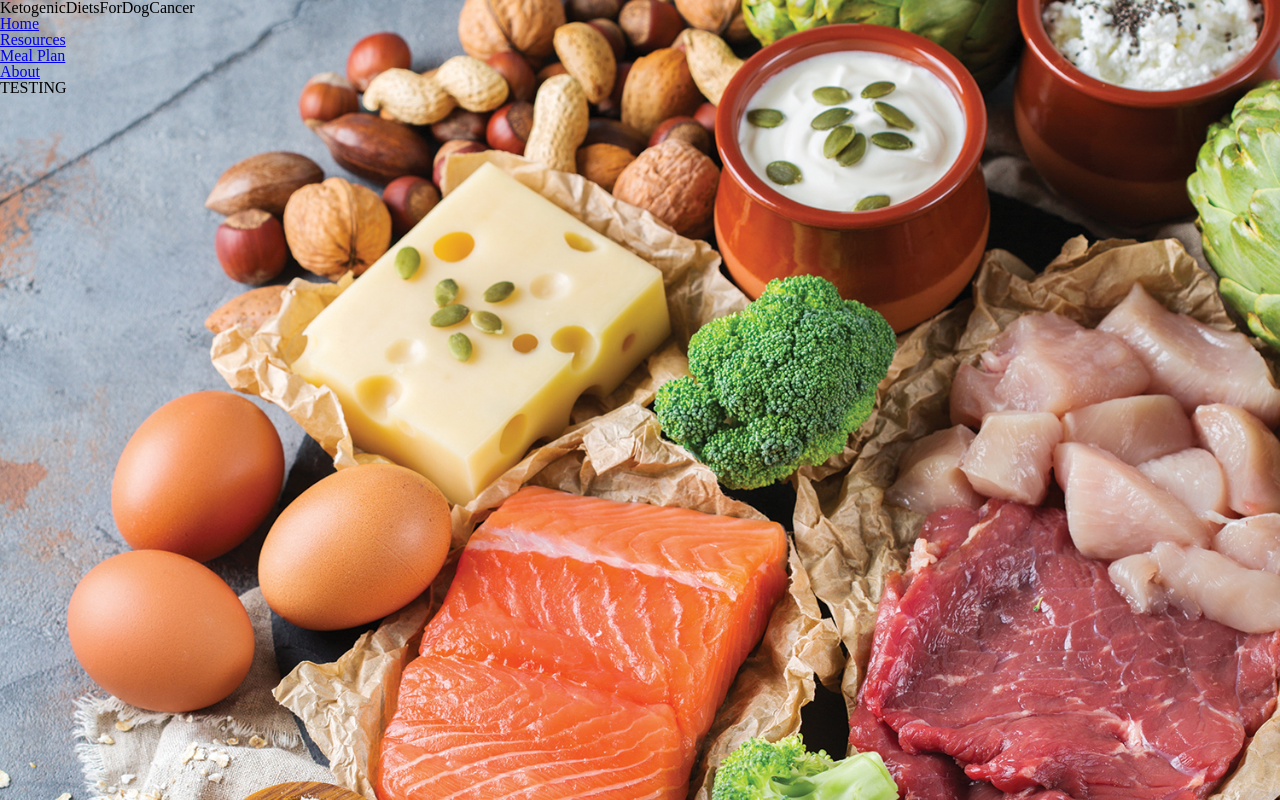
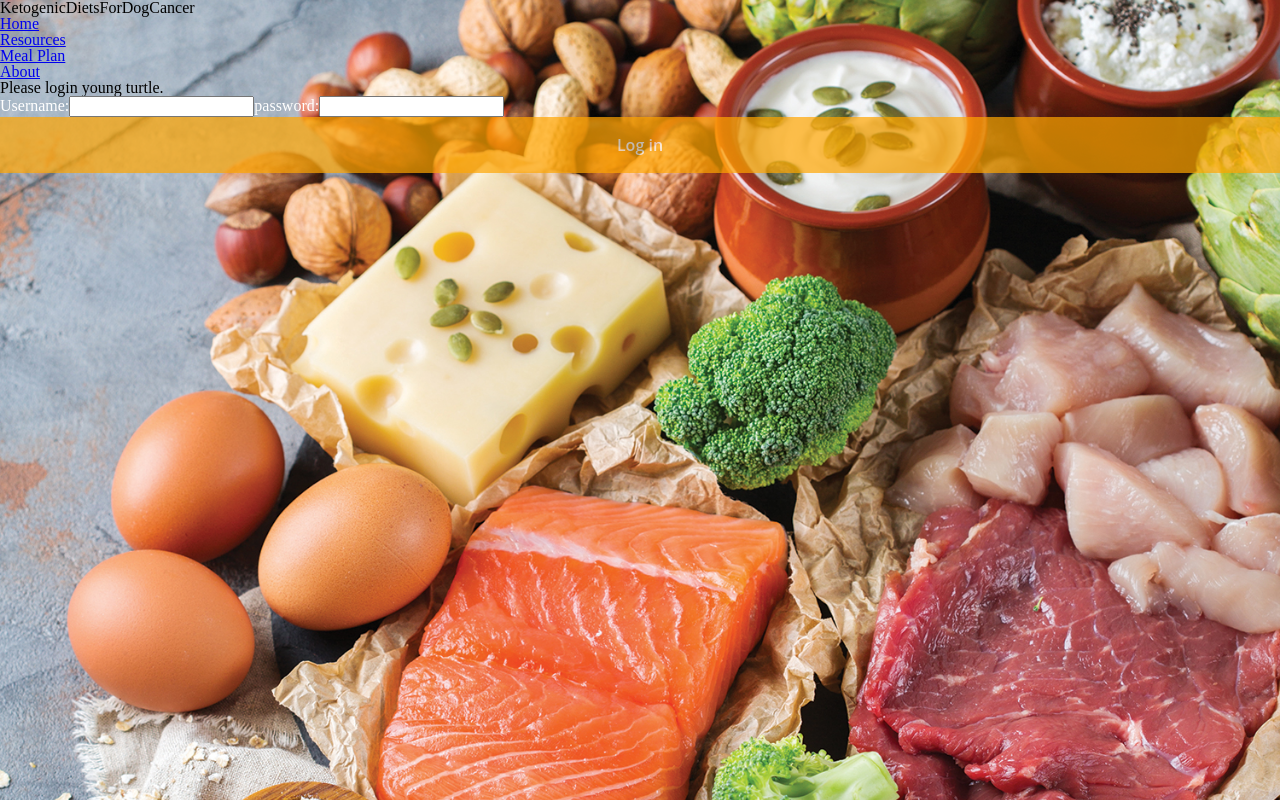
Before and after one commit to giorgio40/KetogenicDietApp-FE, a React (Create React App) app in the folder ketodogapp/: page /login in a window 1280 px wide. Built offline with nearby package versions, Linux system fonts and the light colour scheme.

Commit message:
login page done almost

```diff
--- a/ketodogapp/src/App.js
+++ b/ketodogapp/src/App.js
@@ -8,6 +8,7 @@ import Resources from "./Components/Resources";
 import About from "./Components/About";
 import PrivateRoute from "./Components/PrivateRoute";
 import React from "react";
+import Home from "./Components/Home";
 
 
 
@@ -21,6 +22,7 @@ function App() {
           <PrivateRoute path="/user/resources" component={Resources}/>
           <PrivateRoute path="/user/about" component={About}/>
           <PrivateRoute path="/user/mealplan" component={MealPlan} />
+          <PrivateRoute path="/user/home" component={Home} />
 
           <Route exact path="/" component={SignUp} />
            <Route  path="/login" component={Login} />
--- a/ketodogapp/src/Components/Home.js
+++ b/ketodogapp/src/Components/Home.js
@@ -3,9 +3,11 @@ import React from 'react';
 
 
 
- export const Home = () => {
+  const Home = () => {
 
   return (
-
+    <div>TESTING 123!</div>
   )
 }
+
+export default Home;
--- a/ketodogapp/src/Components/Login.js
+++ b/ketodogapp/src/Components/Login.js
@@ -1,12 +1,67 @@
-import React from 'react'
+import React, { useState, useEffect} from "react";
+import * as yup from "yup";
+import axios from "axios";
+import SignUpSchema from '../schema/SignUpSchema';
+import { useHistory } from "react-router-dom"
+function Login() {
+    const [credentials, setCredentials] = useState({ username: "", password: "" });
 
-function Login() {
-    return (
-        <div>
-        TESTING
+    const { push } =useHistory()
+	const login = (e) => {
+		e.preventDefault();
+		axios
+			.post(
+				"https://dogdietapp.herokuapp.com/login",
+				`grant_type=password&username=${credentials.username}&password=${credentials.password}`,
+				{
+					headers: {
+						// btoa is converting our client id/client secret into base64
+						Authorization: `Basic ${btoa("lambda-client:lambda-secret")}`,
+						"Content-Type": "application/x-www-form-urlencoded",
+					},
+				},
+			)
+			.then((res) => {
+				console.log(res.data);
+				localStorage.setItem("token", res.data.access_token);
+				push("/userhome");
+			});
+	};
 
-        </div>
-    )
+	const handleChange = (e) =>
+		setCredentials({
+			...credentials,
+			[e.target.name]: e.target.value,
+		});
+
+	return (
+		<>
+		<h2> Please login young turtle.</h2>
+		<form onSubmit={login}>
+			<label>
+				Username:
+				<input
+					type="text"
+					name="username"
+					value={credentials.username}
+					onChange={handleChange}
+				/>
+			</label>
+			<label>
+				password:
+				<input
+					type="password"
+					name="password"
+					value={credentials.password}
+					onChange={handleChange}
+				/>
+			</label>
+			<br/>
+			<button>Log in</button>
+		</form>
+		</>
+
+  );
 }
 
 export default Login;
--- a/ketodogapp/src/Components/PrivateRoute.js
+++ b/ketodogapp/src/Components/PrivateRoute.js
@@ -9,7 +9,7 @@ const PrivateRoute = ({component: Component, ...rest}) =>  {
           if (localStorage.getItem("token")) {
               return <Component {...props}/>;
           } else {
-              return(<Redirect to='/login'/>);
+              return(<Redirect to='/'/>);
           }
       }
   }/>);
--- a/ketodogapp/src/Components/SignUp.js
+++ b/ketodogapp/src/Components/SignUp.js
@@ -1,10 +1,11 @@
 import React, { useState, useEffect } from "react";
 import "../CSS/SignUp.css";
 import axios from "axios";
-import { useHistory } from "react-router-dom";
+import { Link, useHistory } from "react-router-dom";
 import * as yup from "yup";
 import SignUpSchema from "../schema/SignUpSchema";
-
+import { Route } from "react-router-dom"
+import Login from './Login'
 function SignUp() {
   const initialFormValues = {
     username: "",
@@ -94,7 +95,7 @@ function SignUp() {
     <>
     <div className="form-group">
       <h1>Welcome to Ketogenic Diets For Dog Cancer! Please Sign Up To Access Important Resources!</h1>
-        <form onSubmit={onSubmit} class="signup-form">
+        <form onSubmit={onSubmit} className="signup-form">
           <div>
             <em>
               <div>{formErrors.username}</div>
@@ -135,7 +136,7 @@ function SignUp() {
             <br/>
             <br/>
             <label>
-              Email:
+            Email:
               <input
                 type="email"
                 value={formValues.email}
@@ -157,6 +158,9 @@ function SignUp() {
           </div>
         </form>
       </div>
+      <Route path='/:login' component={Login}/>
+      <Link to="/login">Already a Member ? Click here to goto Login Page</Link>
+
     </>
   );
 }
```
